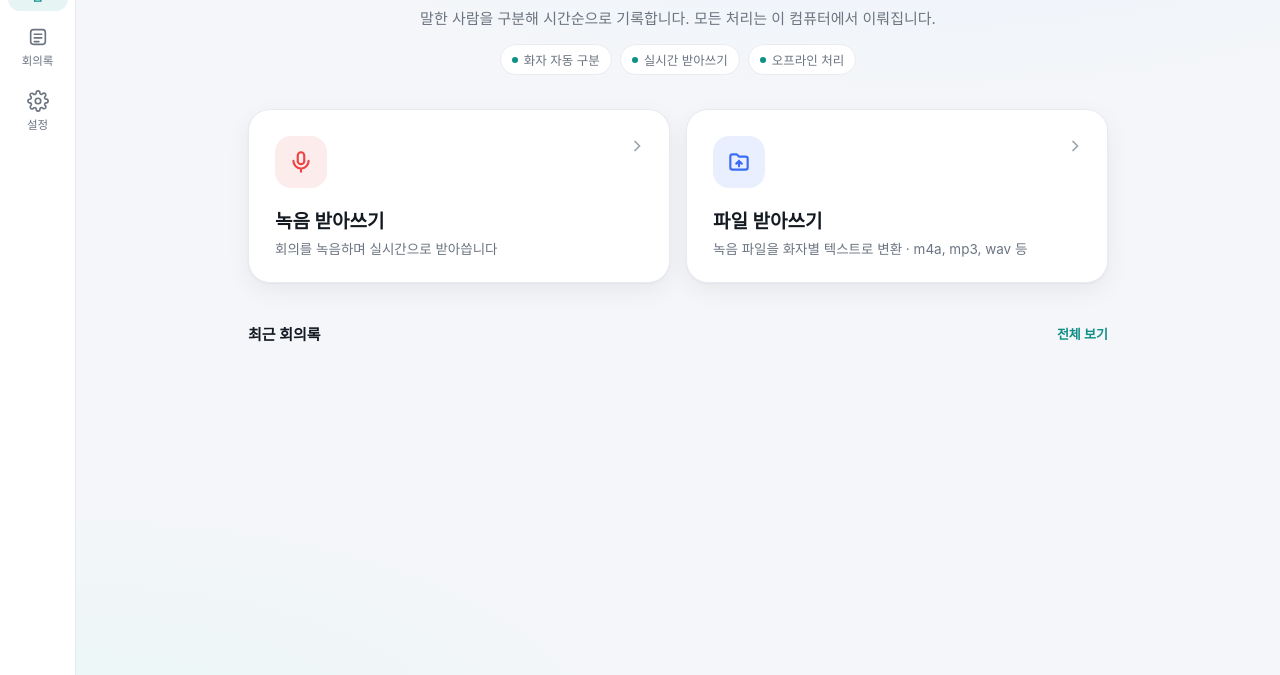
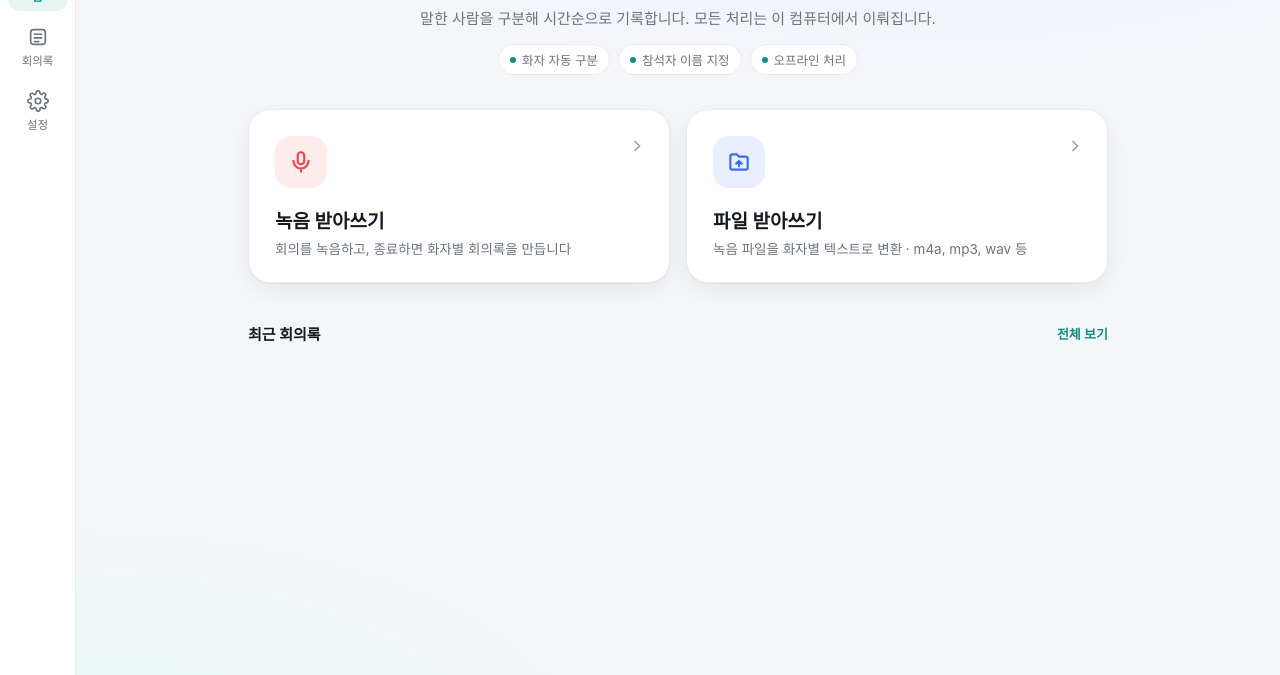
Before and after one commit to leekiljae-code/modu-meeting, a plain HTML site: page app/ui/index.html in a window 1280 px wide. Shown: the part 125-800 px from the top of the page. Drawn offline with Linux system fonts and the light colour scheme; a web font is replaced by a local one.

Commit message:
홈 문구에서 실시간 받아쓰기 표현 제거
Co-Authored-By: Claude Opus 5.5 <noreply@anthropic.com>
Claude-Session: https://claude.ai/code/session_011M4W26pHi8bgJQazdjCAx6

```diff
--- a/app/ui/index.html
+++ b/app/ui/index.html
@@ -190,11 +190,11 @@ p.pg{color:var(--sub);margin-bottom:22px}
     <section class="view on" id="v-home"><div class="wrap">
       <h1>회의 녹음을<br>화자별 텍스트로</h1>
       <p class="lead">말한 사람을 구분해 시간순으로 기록합니다. 모든 처리는 이 컴퓨터에서 이뤄집니다.</p>
-      <div class="pills"><span class="pill"><i class="dot"></i>화자 자동 구분</span><span class="pill"><i class="dot"></i>실시간 받아쓰기</span><span class="pill"><i class="dot"></i>오프라인 처리</span></div>
+      <div class="pills"><span class="pill"><i class="dot"></i>화자 자동 구분</span><span class="pill"><i class="dot"></i>참석자 이름 지정</span><span class="pill"><i class="dot"></i>오프라인 처리</span></div>
       <div class="actions">
         <button class="action" id="btn-rec">
           <div class="ic ic-rec"><svg width="26" height="26" viewBox="0 0 24 24" fill="none" stroke="currentColor" stroke-width="2"><rect x="9" y="3" width="6" height="11" rx="3"/><path d="M5 11a7 7 0 0 0 14 0M12 18v3" stroke-linecap="round"/></svg></div>
-          <b>녹음 받아쓰기</b><span>회의를 녹음하며 실시간으로 받아씁니다</span>
+          <b>녹음 받아쓰기</b><span>회의를 녹음하고, 종료하면 화자별 회의록을 만듭니다</span>
           <svg class="go" width="20" height="20" viewBox="0 0 24 24" fill="none" stroke="currentColor" stroke-width="2"><path d="m9 6 6 6-6 6"/></svg>
         </button>
         <button class="action" id="btn-file">
```
